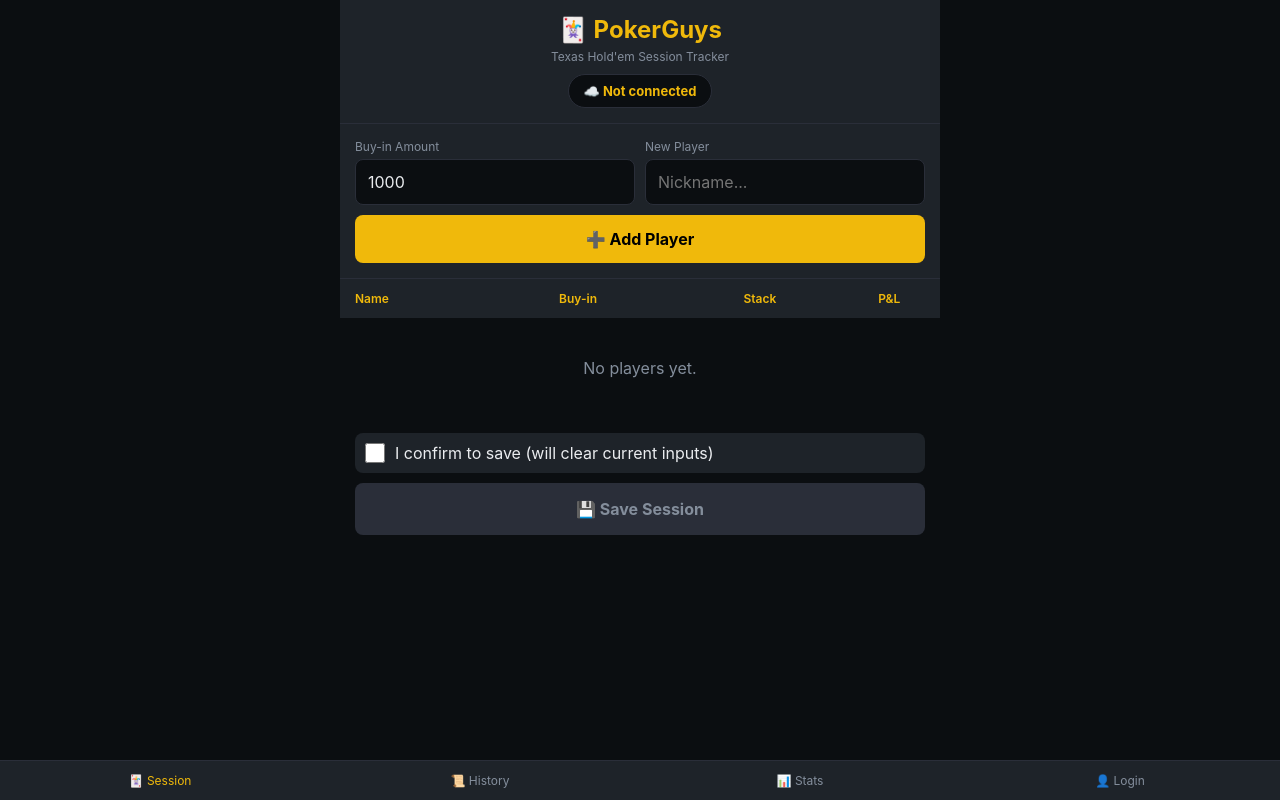
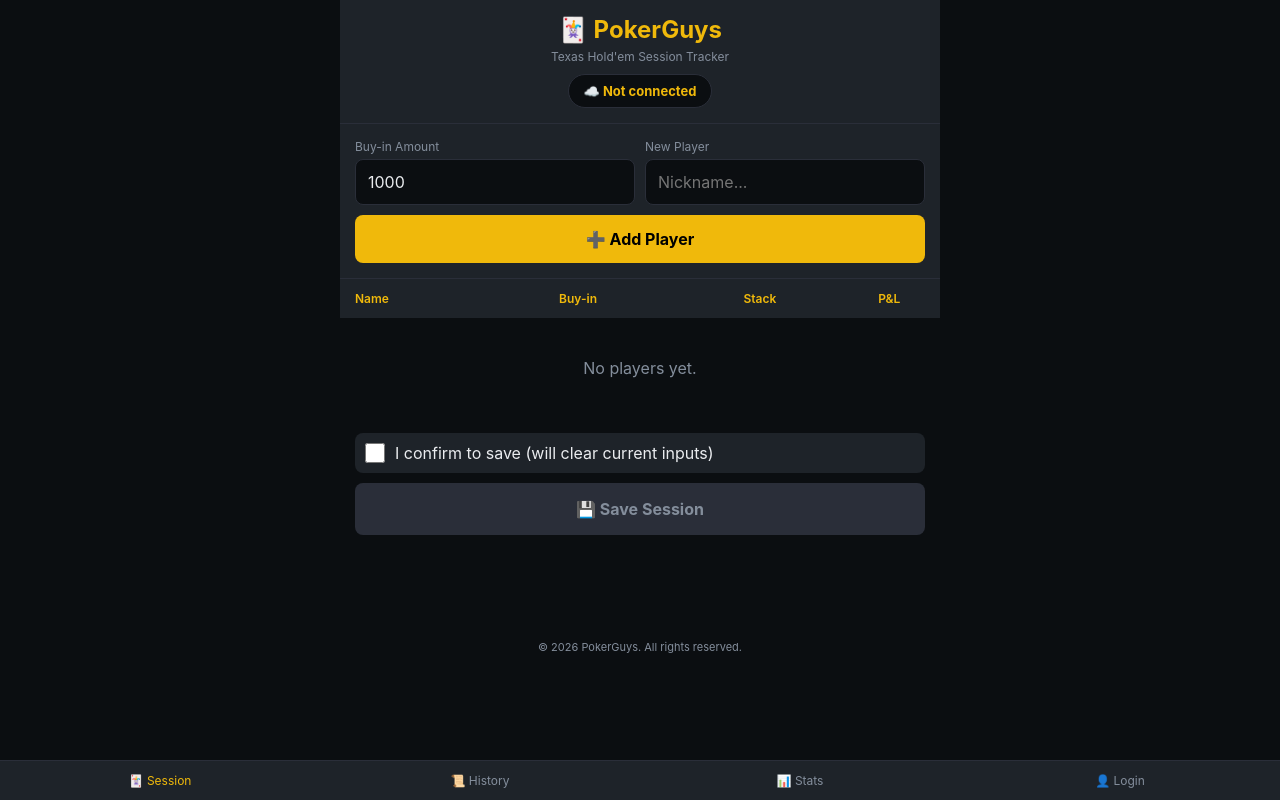
Before and after one commit to OceanCD/PokerGuys, a plain HTML site: page index.html in a window 1280 px wide. Drawn offline with nearby package versions, Linux system fonts and the light colour scheme.

Commit message:
feat: add copyright footer, update player names

```diff
--- a/index.html
+++ b/index.html
@@ -66,6 +66,8 @@
         .nav { display: flex; background: var(--card); border-top: 1px solid var(--border); position: fixed; bottom: 0; left: 0; right: 0; z-index: 100; }
         .nav-item { flex: 1; padding: 12px; text-align: center; color: var(--text-dim); font-size: 12px; cursor: pointer; border: none; background: transparent; }
         .nav-item.active { color: var(--gold); }
+
+        .footer { text-align: center; padding: 15px; color: var(--text-dim); font-size: 11px; background: var(--bg); }
 
         .page { display: none; }
         .page.active { display: block; }
@@ -1343,5 +1345,9 @@
             if (pageName === 'login') renderLoginPage();
         }
     </script>
+
+    <div class="footer">
+        © 2026 PokerGuys. All rights reserved.
+    </div>
 </body>
 </html>
```
